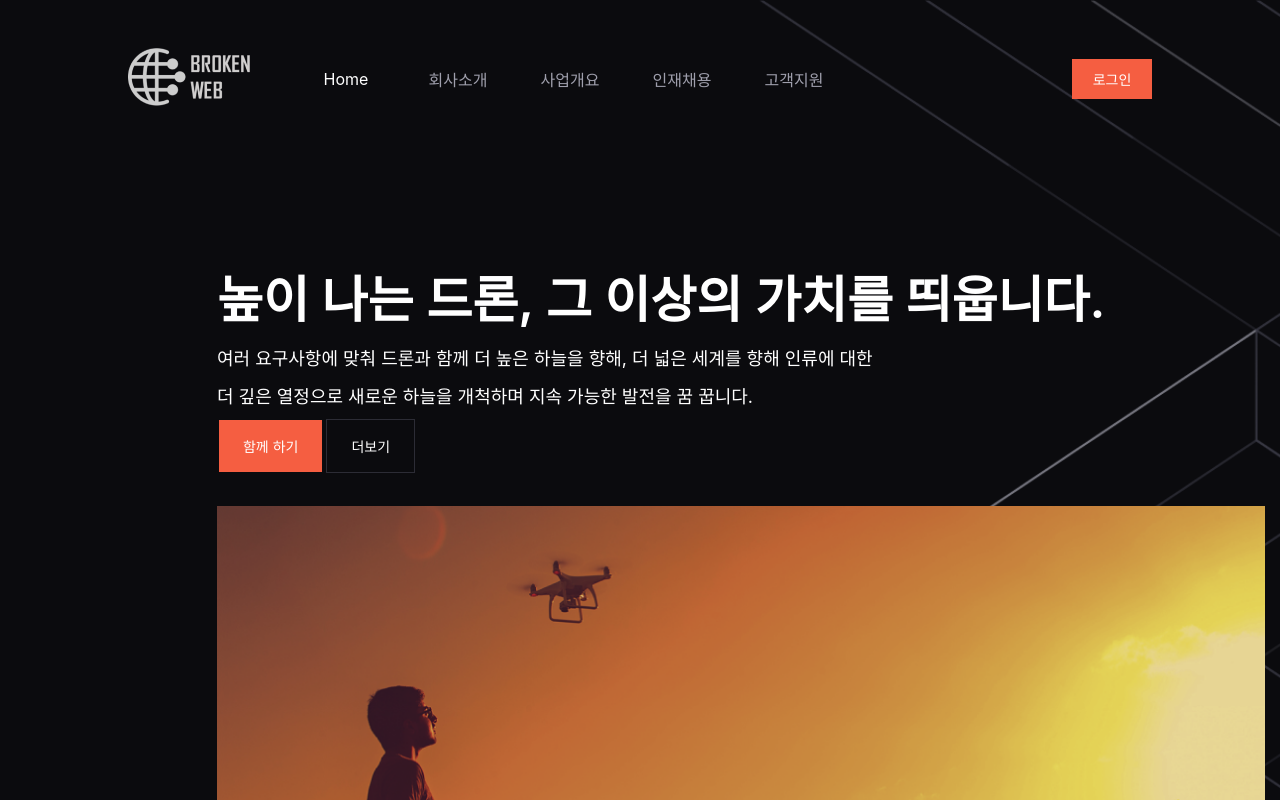
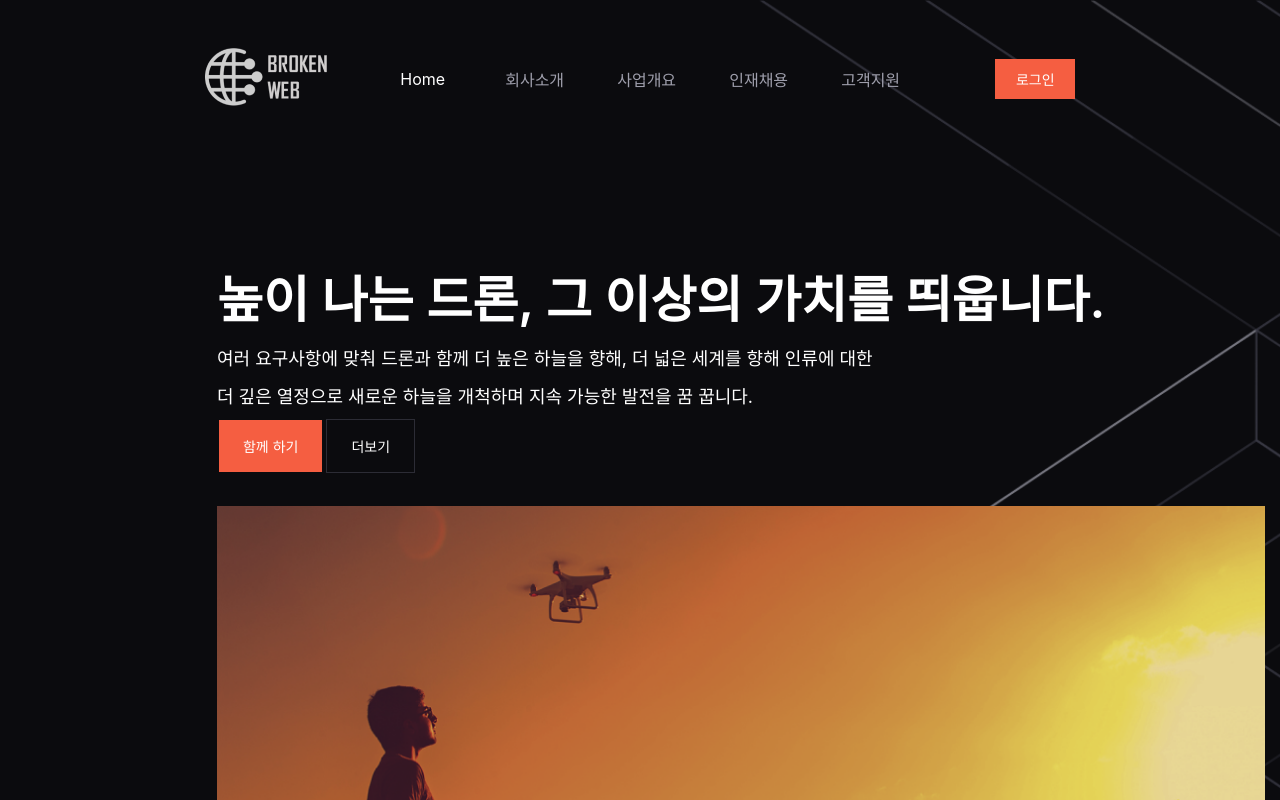
Before and after one commit to Advanced-web-programming/Front-end, a React (Create React App) app: page /rooms in a window 1280 px wide. Shown: the top 800 px of the page. Built offline with nearby package versions, Linux system fonts and the light colour scheme.

Commit message:
Modify justify-content of Nav and Footer postion

```diff
--- a/src/App.js
+++ b/src/App.js
@@ -12,7 +12,7 @@ const NavPosition = styled.div`
 	width: 80%;
 	margin: 23px 10% 0 10%;
 	align-items: center;
-	justify-content: space-between;
+	justify-content: space-evenly;
 	display: flex;
 `
 
@@ -22,7 +22,7 @@ const FooterPosition = styled.footer`
 	height: 112px;
 	margin: 23px 10% 0 10%;
 	align-items: center;
-	justify-content: space-between;
+	justify-content: space-evenly;
 `
 
 function App() {
```
